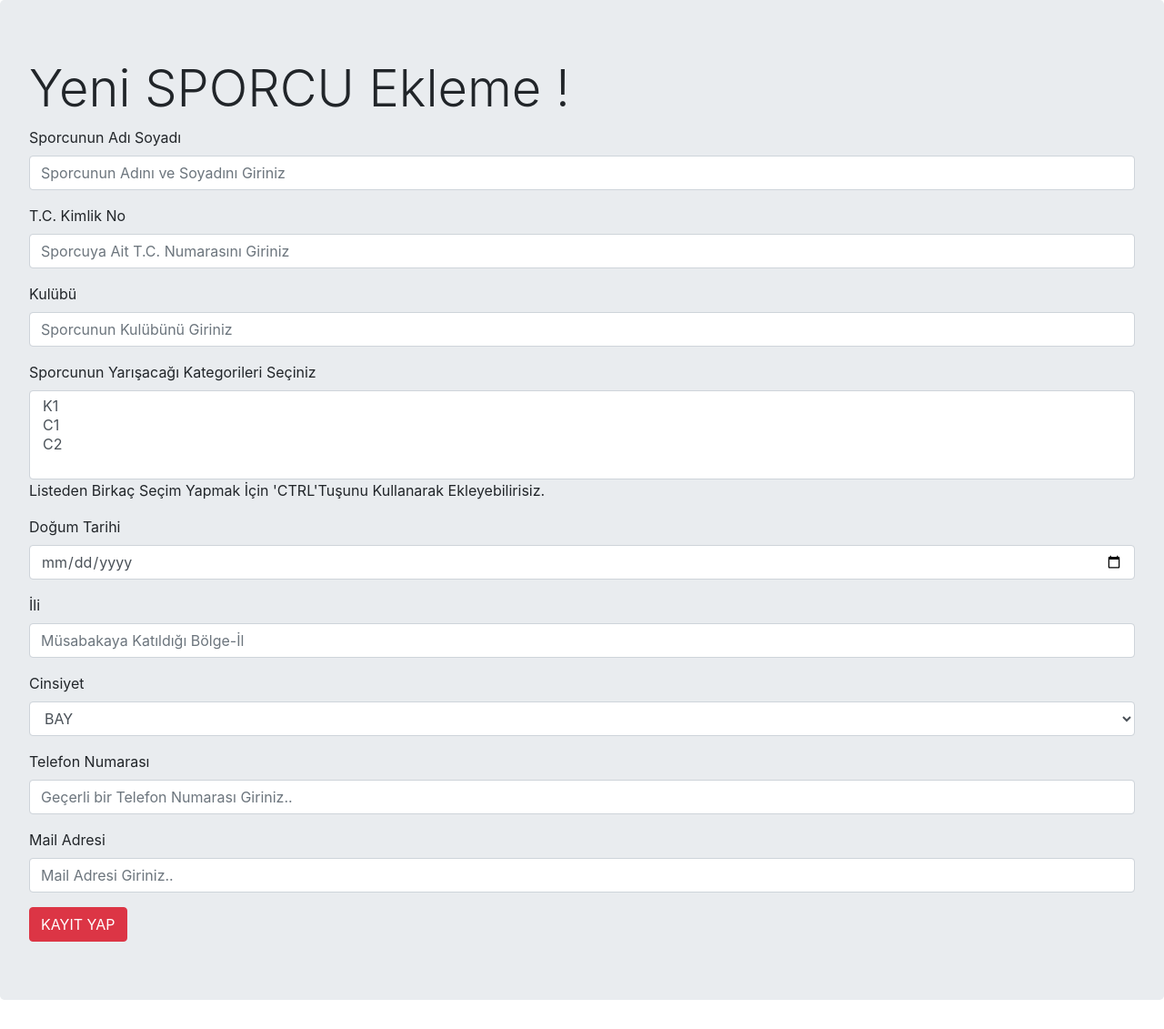
After one commit to jeams08/KANO-MUSABAKA, a PHP site: page /sporcu_ekle.php in a window 1280 px wide. The commit adds this page. Shown: the whole page at 91% size. Run offline with PHP 8.4, Linux system fonts and the light colour scheme.

Commit message:
kategori ve sporcu kayıt sayfaları yapıldı mysql

```diff
--- a/baglan.php
+++ b/baglan.php
@@ -2,7 +2,7 @@
 $servername ="localhost";
 $username ="root";
 $password ="12345678";
-$dbname = "kayit";
+$dbname = "kano";
 
 
 try {
--- /dev/null
+++ b/sporcu_ekle.php
@@ -0,0 +1,76 @@
+<!DOCTYPE html>
+<html>
+<head>
+	<title>Sporcu Ekleme</title>
+	<meta charset="utf-8">
+	<meta name="viewport" content="width=device-width, initial-scale=1, shrink-to-fit=no"> <!-- SAYFAYI MOBİL UYUMLU HALE GETİRİR-->
+	<link rel="stylesheet" type="text/css" href="dist/css/bootstrap.min.css"> <!-- CSS DOSYLARI TANIMLANIR-->
+	<link rel="stylesheet" type="text/css" href="dist/css/style.css"> <!-- CSS DOSYLARI TANIMLANIR-->
+</head>
+<body>
+
+ <div class="jumbotron">
+  <h1 class="display-4">Yeni SPORCU Ekleme !</h1>
+<form action="sporcu_kayit.php" method="post">
+
+  <div class="form-group">
+    <label for="baslik">Sporcunun Adı Soyadı </label>
+    <input type="text" name="sporcu_adi" class="form-control" id="sporcu_adi" placeholder="Sporcunun Adını ve Soyadını Giriniz">
+  </div>
+
+  <div class="form-group">
+    <label for="baslik">T.C. Kimlik No</label>
+    <input type="text" name="sporcu_tc" class="form-control" id="sporcu_tc" placeholder="Sporcuya Ait T.C. Numarasını Giriniz">
+  </div>
+
+   <div class="form-group">
+    <label for="baslik">Kulübü</label>
+    <input type="text" name="sporcu_kulup" class="form-control" id="sporcu_kulup" placeholder="Sporcunun Kulübünü Giriniz">
+  </div>
+
+     <div class="form-group">
+   <label>Sporcunun Yarışacağı Kategorileri Seçiniz </label>
+   <select size"" multiple="" class="form-control" id="sporcu_kategori" name="sporcu_kategori">
+          <option>K1</option>
+          <option>C1</option>
+          <option>C2</option>
+           </select>
+         <p class="help-block">Listeden Birkaç Seçim Yapmak İçin 'CTRL'Tuşunu Kullanarak Ekleyebilirisiz.</p>
+             </div>
+
+
+   <div class="form-group">
+    <label for="baslik">Doğum Tarihi</label>
+    <input type="date" name="sporcu_tarih" class="form-control" id="sporcu_tarih">
+  </div>
+
+   <div class="form-group">
+    <label for="baslik">İli</label>
+    <input type="text" name="sporcu_il" class="form-control" id="sporcu_il" placeholder="Müsabakaya Katıldığı Bölge-İl">
+  </div>
+    <div class="form-group">
+    <label>Cinsiyet</label>
+    <select class="form-control" type="text" id="sporcu_cinsiyet" name="sporcu_cinsiyet">
+     <option>BAY</option>
+    <option>BAYAN</option>
+   </select>
+    </div>
+
+   <div class="form-group">
+    <label for="baslik">Telefon Numarası</label>
+    <input type="text" name="sporcu_no" class="form-control" id="sporcu_no" placeholder="Geçerli bir Telefon Numarası Giriniz..">
+  </div>
+
+   <div class="form-group">
+    <label for="baslik">Mail Adresi</label>
+    <input type="mail" name="sporcu_mail" class="form-control" id="sporcu_mail" placeholder="Mail Adresi Giriniz..">
+  </div>
+  <button type="submit" name="kayit" class="btn btn-danger">KAYIT YAP</button>
+</form>
+</div>
+
+
+<script type="text/javascript" src="dist/js/jquery.js"></script><!-- BODY KISMINDA EN ALTTA JAVA DOSYASI GÖSTERİLİR -->
+<script type="text/javascript" src="dist/js/bootstrap.min.js"></script>
+</body>
+</html>
```
Also changed, not shown: kategori_ekle.php (renamed from yeni-ekle-form.php, +7 -14 lines), kayit.php (added, +25 -0 lines), sporcu_kayit.php (added, +42 -0 lines), yenikayit.php (deleted, +0 -17 lines).
